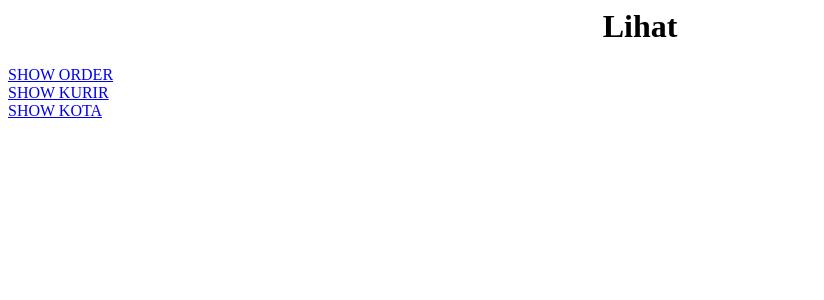
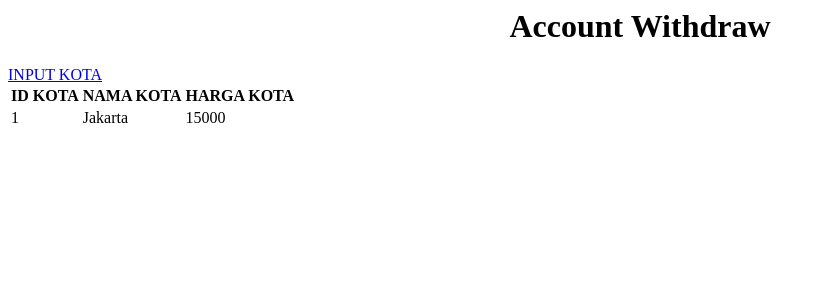
Before and after one commit to Team7x/Database-Term-Project, a Flask app: page /show/kota in a window 1280 px wide. Shown: the top 300 px of the page, without its empty margins (0-824 px from the left). Run offline with Flask 2, Linux system fonts and the light colour scheme; data comes from the database, SQL or seed files in the repository; some libraries are stand-ins or nearby versions.

Commit message:
add show

```diff
--- a/items/main.py
+++ b/items/main.py
@@ -94,7 +94,12 @@ def showkota():
         else:
             return render_template('/show/kota.html')
     else:
-        return render_template('/show/kota.html')
+        cur = mysql.connection.cursor()
+        cur.execute(f'select * from kota')
+        kota = cur.fetchall()
+        cur.close()
+
+        return render_template('/show/kota.html', kota=kota)
 
 @app.route('/show/order',methods=['POST','GET'])
 def showorder():
@@ -105,7 +110,12 @@ def showorder():
         else:
             return render_template('/show/order.html')
     else:
-        return render_template('/show/order.html')
+        cur = mysql.connection.cursor()
+        cur.execute(f'select * from order2')
+        order2 = cur.fetchall()
+        cur.close()
+
+        return render_template('/show/order.html',order2=order2)
 
 
 @app.route('/show/kurir',methods=['POST','GET'])
@@ -117,4 +127,8 @@ def showkurir():
         else:
             return render_template('/show/kurir.html')
     else:
-        return render_template('/show/kurir.html')
+        cur = mysql.connection.cursor()
+        cur.execute(f'select * from kurir')
+        kurir = cur.fetchall()
+        cur.close()
+        return render_template('/show/kurir.html',kurir=kurir)
--- a/items/templates/input/order.html
+++ b/items/templates/input/order.html
@@ -1,6 +1,6 @@
 <h1>BUAT INPUT BARANG</h1>
 
-<form method="post" action="/menu">
+<form method="post" action="/input/order">
     <a>RESI : </a>
     <input type="text" name="resi" required/>
     <br>
@@ -19,7 +19,7 @@
     <a>Alamat Penerima : </a>
     <input type="text" name="alamatpenerima" required/>
     <br>
-    <a>Berat Badan : </a>
+    <a>Berat Barang : </a>
     <input type="number" min="1" name="beratbarang" required/>
     <br>
     <a>Tanggal : </a>
--- a/items/templates/show/kota.html
+++ b/items/templates/show/kota.html
@@ -1,9 +1,21 @@
+
 <div class="content">
-    <h1 style="text-align: center">Lihat</h1>
-    <a href="/show/order">SHOW ORDER</a>
-    <br>
-    <a href="/show/kurir">SHOW KURIR</a>
-    <br>
-    <a href="/show/kota">SHOW KOTA</a>
-    <br>
+    <h1 style="text-align: center">Account Withdraw</h1>
+    <table>
+        <tr>
+            <th>ID KOTA</th>
+            <th>NAMA KOTA</th>
+            <th>HARGA KOTA</th>
+        </tr>
+        {% for k in kota %}
+            <tr>
+                <td>{{ k[0] }}</td>
+                <td>{{ k[1] }}</td>
+                <td>{{ k[2] }}</td>
+                <form style="text-align: center"  method="post">
+                </form>
+            </tr>
+        {% endfor %}
+        <a href="/input/kota">INPUT KOTA</a>
+    </table>
 </div>
```
Also changed, not shown: items/templates/show/kurir.html (+28 -0 lines), items/templates/show/order.html (+34 -0 lines).
